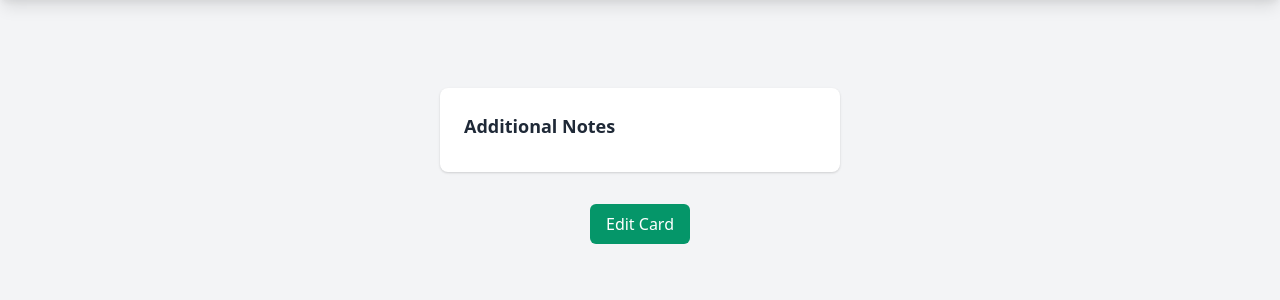
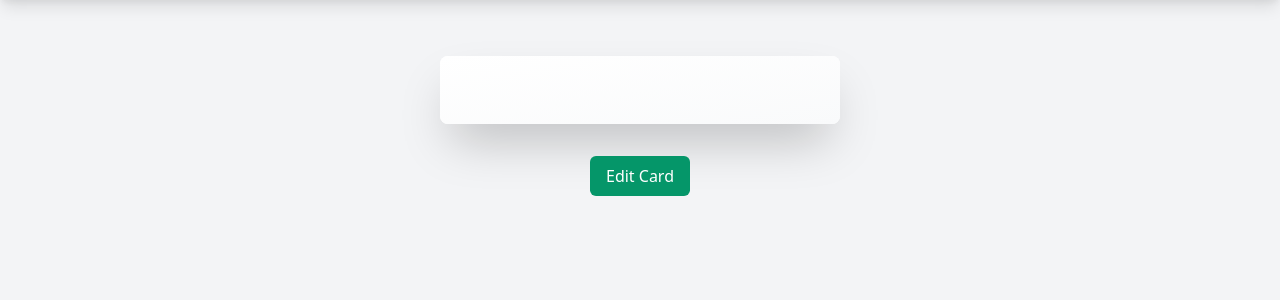
Before and after one commit to satishsurath/card.runningdigitally.com, a Flask app: page /preview-card in a window 1280 px wide. Shown: the part 64-364 px from the top of the page. Run offline with Flask 3, Linux system fonts and the light colour scheme; data comes from the database, SQL or seed files in the repository.

Commit message:
Enhance preview card template to conditionally display user information and improve layout

```diff
--- a/templates/preview_card.html
+++ b/templates/preview_card.html
@@ -3,9 +3,9 @@
 {% block content %}
 <div class="max-w-md mx-auto p-6">
     <!-- Business Card Preview -->
-    <div id="preview-card" class="relative w-full aspect-[1.75] bg-white rounded-lg shadow-2xl overflow-hidden" style="max-width: 500px; margin: 0 auto;">
+    <div id="preview-card" class="bg-white rounded-lg shadow-2xl overflow-hidden" style="max-width: 500px; margin: 0 auto;">
         <!-- Card Content -->
-        <div class="absolute inset-0 p-6 flex flex-col justify-between bg-gradient-to-br from-white to-gray-50">
+        <div class="p-6 flex flex-col justify-between bg-gradient-to-br from-white to-gray-50 min-h-[200px]">
             <!-- Top Section -->
             <div>
                 <h1 id="full-name" class="text-2xl font-bold text-gray-800">Loading...</h1>
@@ -14,23 +14,23 @@
             </div>
 
             <!-- Bottom Section -->
-            <div class="space-y-2 text-sm">
-                <div id="phone-section" class="flex items-center text-gray-600">
-                    <svg class="w-4 h-4 mr-2" fill="none" stroke="currentColor" viewBox="0 0 24 24">
+            <div class="space-y-2 text-sm mt-4">
+                <div id="phone-section" class="flex items-center text-gray-600 hidden">
+                    <svg class="w-4 h-4 mr-2 flex-shrink-0" fill="none" stroke="currentColor" viewBox="0 0 24 24">
                         <path stroke-linecap="round" stroke-linejoin="round" stroke-width="2" d="M3 5a2 2 0 012-2h3.28a1 1 0 01.948.684l1.498 4.493a1 1 0 01-.502 1.21l-2.257 1.13a11.042 11.042 0 005.516 5.516l1.13-2.257a1 1 0 011.21-.502l4.493 1.498a1 1 0 01.684.949V19a2 2 0 01-2 2h-1C9.716 21 3 14.284 3 6V5z"/>
                     </svg>
                     <span id="phone-text"></span>
                 </div>
 
-                <div id="website-section" class="flex items-center text-gray-600">
-                    <svg class="w-4 h-4 mr-2" fill="none" stroke="currentColor" viewBox="0 0 24 24">
+                <div id="website-section" class="flex items-center text-gray-600 hidden">
+                    <svg class="w-4 h-4 mr-2 flex-shrink-0" fill="none" stroke="currentColor" viewBox="0 0 24 24">
                         <path stroke-linecap="round" stroke-linejoin="round" stroke-width="2" d="M21 12a9 9 0 01-9 9m9-9a9 9 0 00-9-9m9 9H3m9 9a9 9 0 01-9-9m9 9c1.657 0 3-4.03 3-9s-1.343-9-3-9m0 18c-1.657 0-3-4.03-3-9s1.343-9 3-9m-9 9a9 9 0 019-9"/>
                     </svg>
                     <span id="website-text"></span>
                 </div>
 
-                <div id="address-section" class="flex items-center text-gray-600">
-                    <svg class="w-4 h-4 mr-2" fill="none" stroke="currentColor" viewBox="0 0 24 24">
+                <div id="address-section" class="flex items-center text-gray-600 hidden">
+                    <svg class="w-4 h-4 mr-2 flex-shrink-0" fill="none" stroke="currentColor" viewBox="0 0 24 24">
                         <path stroke-linecap="round" stroke-linejoin="round" stroke-width="2" d="M17.657 16.657L13.414 20.9a1.998 1.998 0 01-2.827 0l-4.244-4.243a8 8 0 1111.314 0z"/>
                         <path stroke-linecap="round" stroke-linejoin="round" stroke-width="2" d="M15 11a3 3 0 11-6 0 3 3 0 016 0z"/>
                     </svg>
@@ -41,7 +41,7 @@
     </div>
 
     <!-- Notes Section -->
-    <div id="notes-section" class="mt-8 bg-white rounded-lg shadow p-6">
+    <div id="notes-section" class="mt-8 bg-white rounded-lg shadow p-6 hidden">
         <h2 class="text-lg font-semibold text-gray-800 mb-2">Additional Notes</h2>
         <p id="notes-text" class="text-gray-600"></p>
     </div>
@@ -91,6 +91,21 @@
                 'notes-text': user.notes
             };
 
+            // Show/hide sections based on content
+            if (user.phone) {
+                document.getElementById('phone-section').classList.remove('hidden');
+            }
+            if (user.website) {
+                document.getElementById('website-section').classList.remove('hidden');
+            }
+            if (user.address) {
+                document.getElementById('address-section').classList.remove('hidden');
+            }
+            if (user.notes) {
+                document.getElementById('notes-section').classList.remove('hidden');
+            }
+
+            // Update content
             for (const [id, value] of Object.entries(elements)) {
                 const element = document.getElementById(id);
                 console.log(`Updating ${id} with value:`, value);
```
